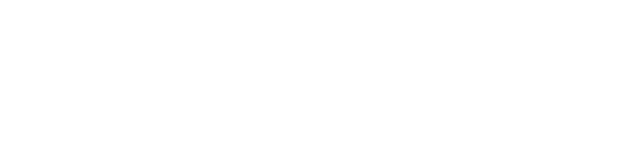
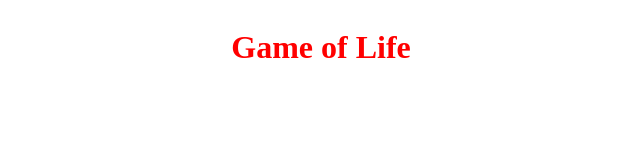
Before and after one commit to AlbertMosella/202204-W2CHWE-albert-mosella, a website: page index.html in a window 1280 px wide. Shown: the whole page, without its empty margins (317-957 px from the left). Drawn offline with nearby package versions, Linux system fonts and the light colour scheme; files that its build step writes are made by us from their sources.

Commit message:
Initial html structure

```diff
--- a/index.html
+++ b/index.html
@@ -4,10 +4,18 @@
     <meta charset="UTF-8" />
     <meta http-equiv="X-UA-Compatible" content="IE=edge" />
     <meta name="viewport" content="width=device-width, initial-scale=1.0" />
-    <link rel="stylesheet" href="/css/style.css" />
+    <link rel="stylesheet" href="/css/styles.css" />
+    <script src="/index.js"></script>
     <title>Game of Life</title>
   </head>
   <body>
-    <h1>Way of Life</h1>
+    <div class="body-container">
+      <header>
+        <h1>Game of Life</h1>
+      </header>
+      <main>
+        <table id="grid-container"></table>
+      </main>
+    </div>
   </body>
 </html>
--- a/sass/styles.scss
+++ b/sass/styles.scss
@@ -1,3 +1,9 @@
 h1 {
-  color: white;
+  color: red;
 }
+
+.body-container {
+  display: flex;
+  align-items: center;
+  justify-content: center;
+}
```
